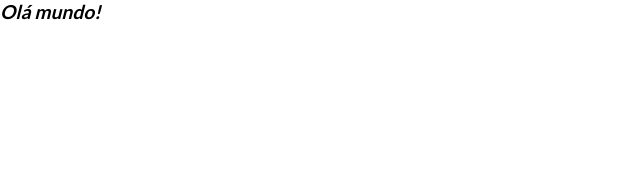
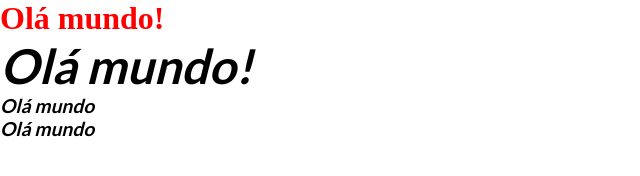
Before and after one commit to marcosnewtonjr/Curso-Full-Stack-danki.code, a plain HTML site: page CSS3/index.html in a window 1280 px wide. Shown: the whole page, without its empty margins (0-640 px from the left). Drawn offline with Linux system fonts and the light colour scheme.

Commit message:
Exercícios

```diff
--- a/CSS3/css/style.css
+++ b/CSS3/css/style.css
@@ -12,3 +12,15 @@ p {
     font-style: italic;
     font-weight: bold;
 }
+
+.teste {
+    color: red;
+}
+
+#paragrafo {
+    font-size: 3em;
+}
+
+[name=paragrafo] {
+    color: blue;
+}
--- a/CSS3/index.html
+++ b/CSS3/index.html
@@ -4,6 +4,9 @@
         <title>Módulo CSS</title>
     </head>
     <body>
-        <p>Olá mundo!</p>
+        <h1 class="teste">Olá mundo!</h1>
+        <p id="paragrafo">Olá mundo!</p>
+        <p name="paragrafo1">Olá mundo</p>
+        <p name="paragrafo2">Olá mundo</p>
     </body>
 </html>
```
